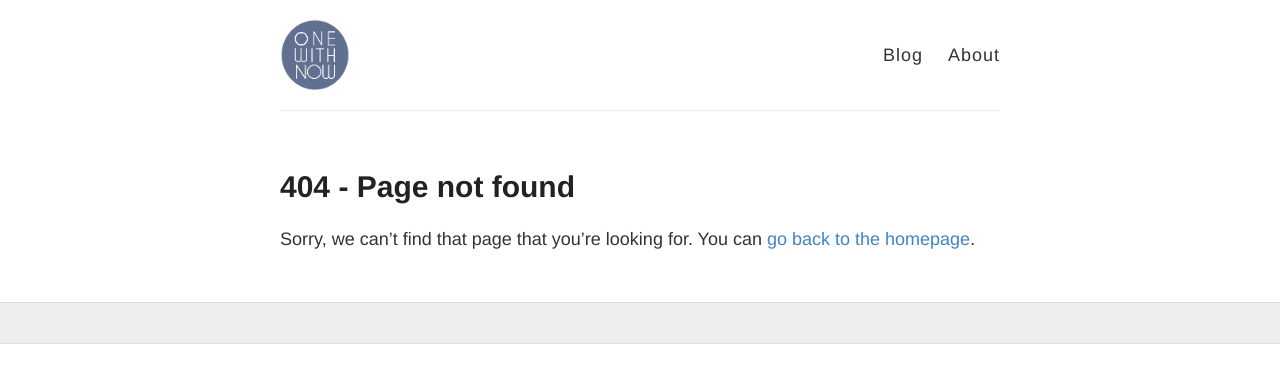
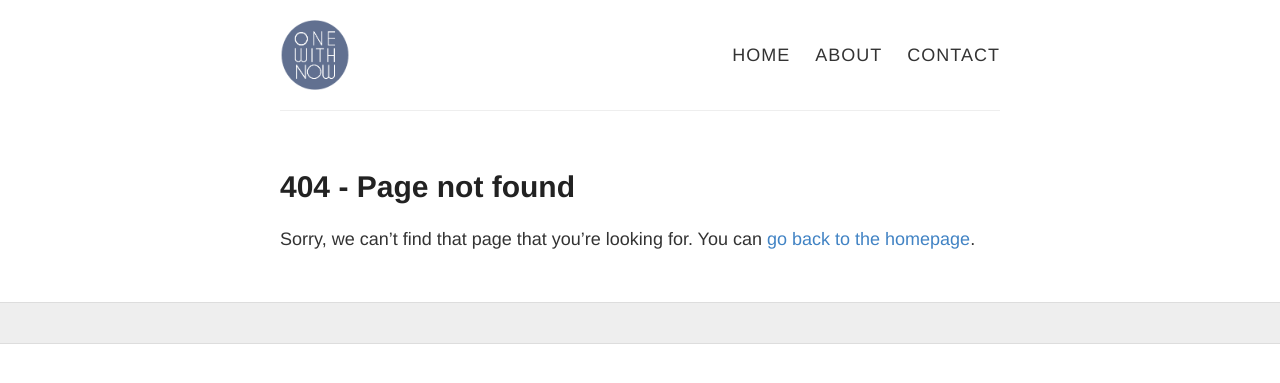
Before and after one commit to onewithnow/onewithnow.github.io, a Jekyll site: the page built from 404.md, in a window 1280 px wide. Shown: the top 383 px of the page. Built offline with Jekyll 4.4.1, drawn with Linux system fonts in a browser that asks for light colours; Markdown is read by kramdown in place of the engine named in the settings.

Commit message:
header changes

```diff
--- a/_layouts/default.html
+++ b/_layouts/default.html
@@ -27,8 +27,9 @@
           </div>
 
           <nav>
-            <a href="{{ site.baseurl }}/">Blog</a>
-            <a href="{{ site.baseurl }}/about">About</a>
+            <a href="{{ site.baseurl }}/">HOME</a>
+            <a href="{{ site.baseurl }}/about">ABOUT</a>
+            <a href="{{ site.baseurl }}/contact">CONTACT</a>
           </nav>
         </header>
       </div>
```
Also changed, not shown: 404.md (line endings or trailing spaces).
